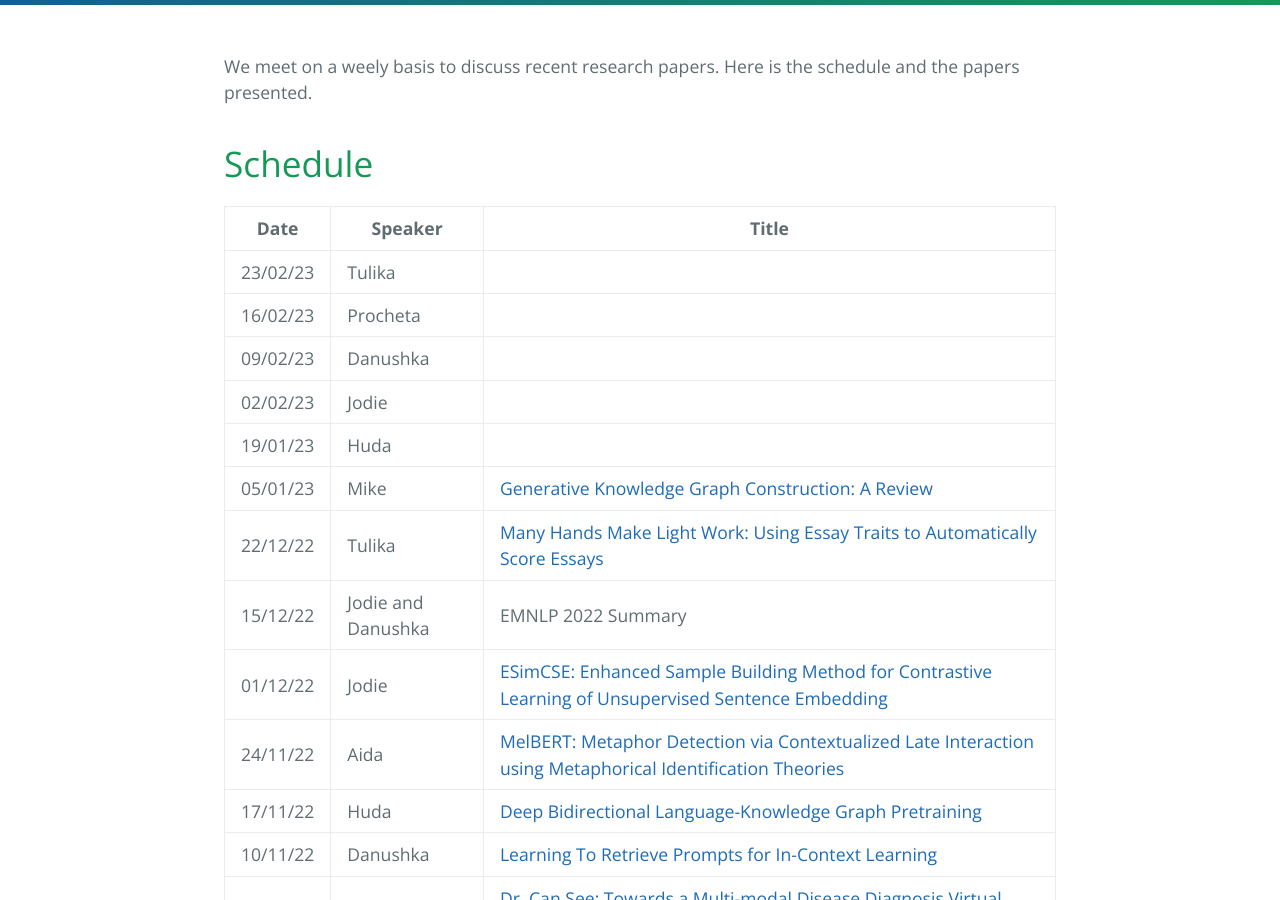
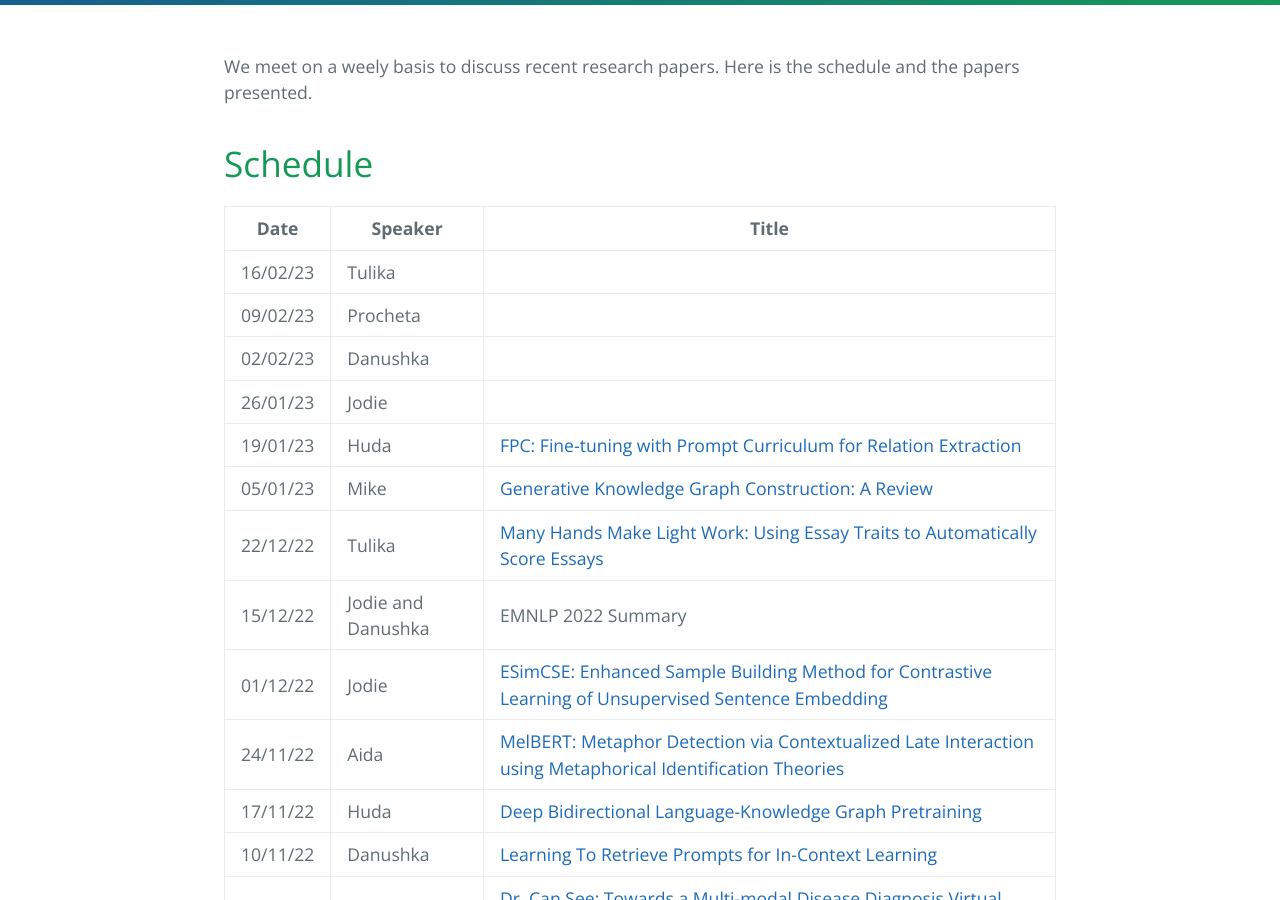
Before and after one commit to LivNLP/livnlp.github.io, a Jekyll site: the page built from reading.md, in a window 1280 px wide and 900 px high, scrolled down 368 px. Built offline with Jekyll 4.4.1, drawn with Linux system fonts in a browser that asks for light colours.

Commit message:
Update reading.md

```diff
--- a/reading.md
+++ b/reading.md
@@ -13,11 +13,11 @@ We meet on a weely basis to discuss recent research papers. Here is the schedule
 
 | Date | Speaker | Title |
 | ----- | ------- | ----- |
-| 23/02/23 | Tulika | |
-| 16/02/23 |  Procheta| |
-| 09/02/23 | Danushka | |
-| 02/02/23 |  Jodie| |
-| 19/01/23 | Huda| |
+| 16/02/23 | Tulika | |
+| 09/02/23 |  Procheta| |
+| 02/02/23 | Danushka | |
+| 26/01/23 |  Jodie| |
+| 19/01/23 | Huda| [FPC: Fine-tuning with Prompt Curriculum for Relation Extraction](https://aclanthology.org/2022.aacl-main.78/) |
 | 05/01/23 | Mike |[Generative Knowledge Graph Construction: A Review](https://preview.aclanthology.org/emnlp-22-ingestion/2022.emnlp-main.1/) |
 | 22/12/22 | Tulika | [Many Hands Make Light Work: Using Essay Traits to Automatically Score Essays](https://aclanthology.org/2022.naacl-main.106)|
 | 15/12/22 | Jodie and Danushka | EMNLP 2022 Summary|
```
